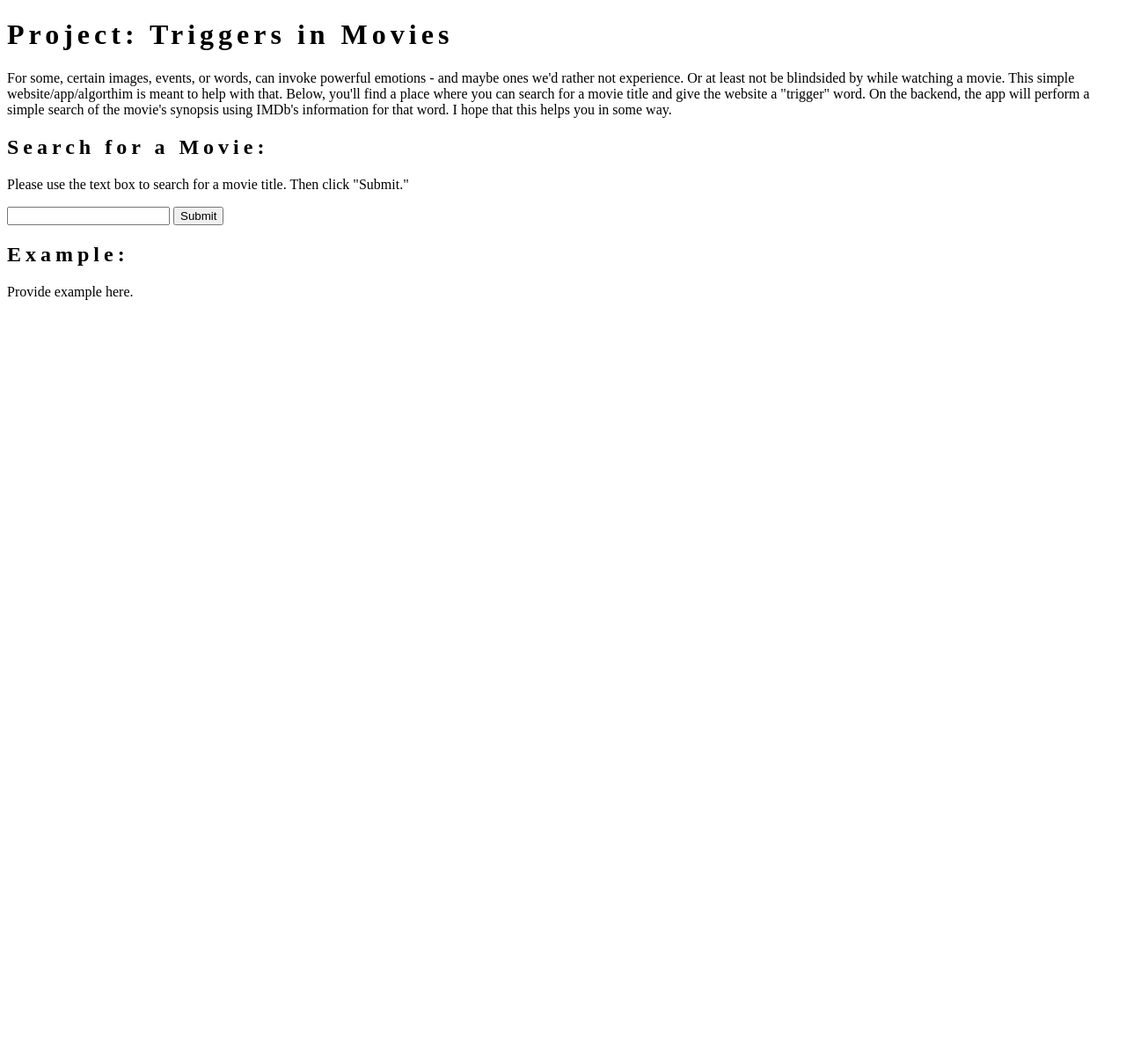
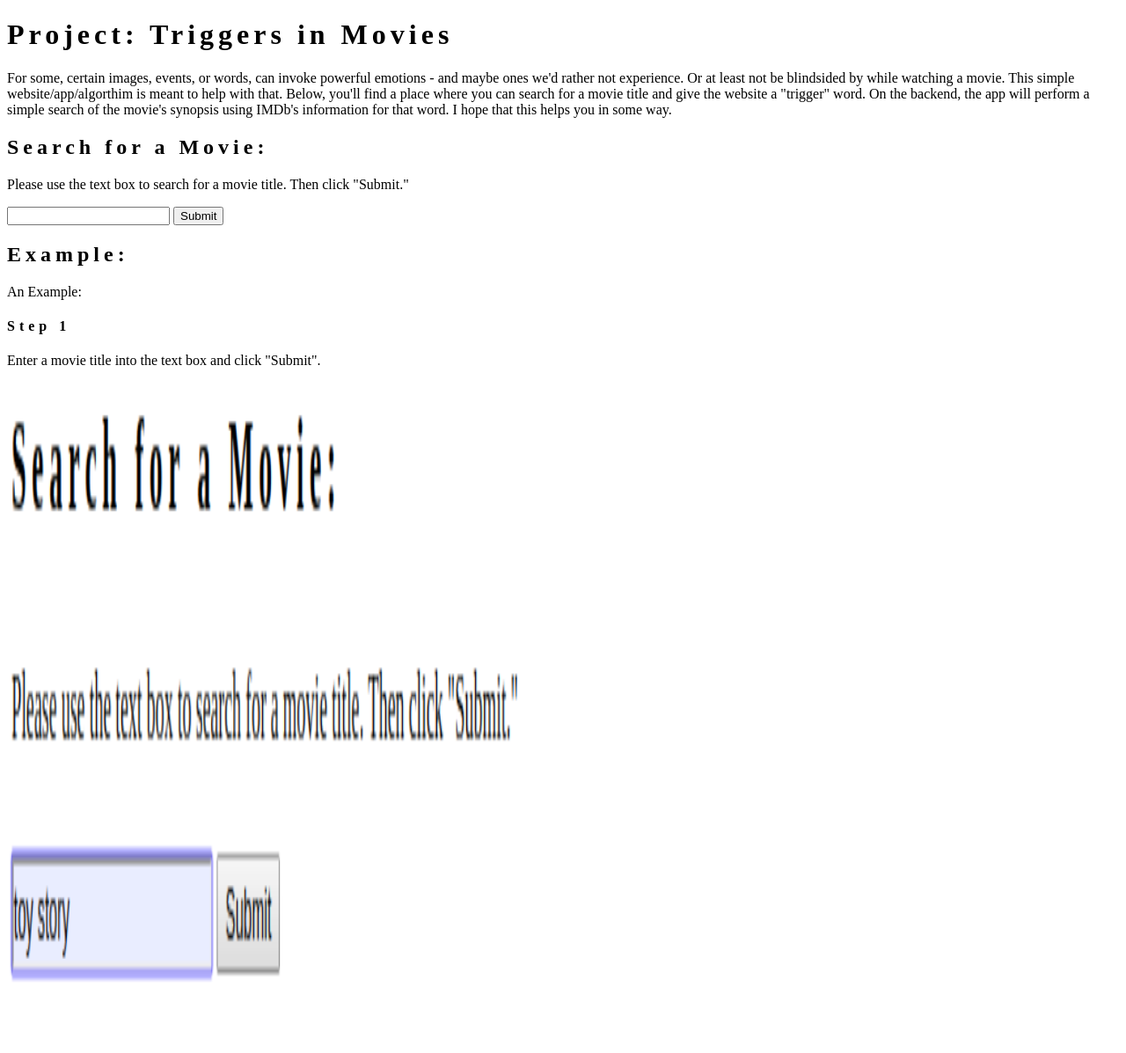
Before and after one commit to kostdiek/app-wigo, a Flask app: page / in a window 1280 px wide. Shown: the whole page at 88% size. Before the commit the page ends 341 px from the top, so only its background shows below. Run offline with Flask 2, Linux system fonts and the light colour scheme.

Commit message:
add image for example

```diff
--- a/templates/index.html
+++ b/templates/index.html
@@ -41,7 +41,13 @@
     </form>
 
     <h2>Example: </h2>
-    <p>Provide example here.</p>
+    <p>An Example:</p>
+
+    <h4>Step 1</h4>
+    <p>Enter a movie title into the text box and click "Submit".</p>
+    <div class="w3-col m6 w3-padding-large w3-hide-small">
+     <img src="images/search_for_movie.png" class="w3-round w3-image w3-opacity-min" alt="step one to search for a movie title" width="600" height="750">
+    </div>
 
   </body>
 </html>
```
Also changed, not shown: images/search_for_movie.png (added).
